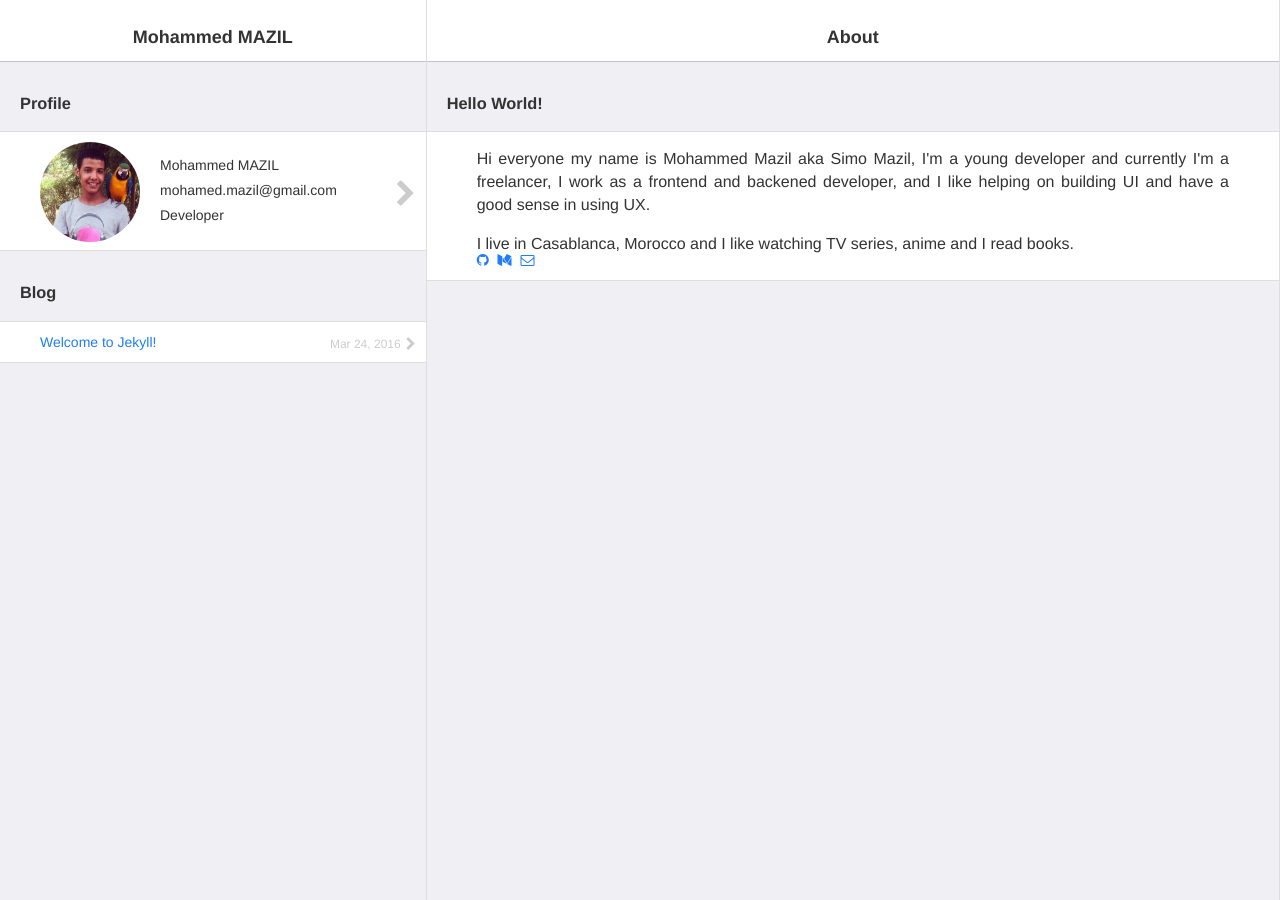
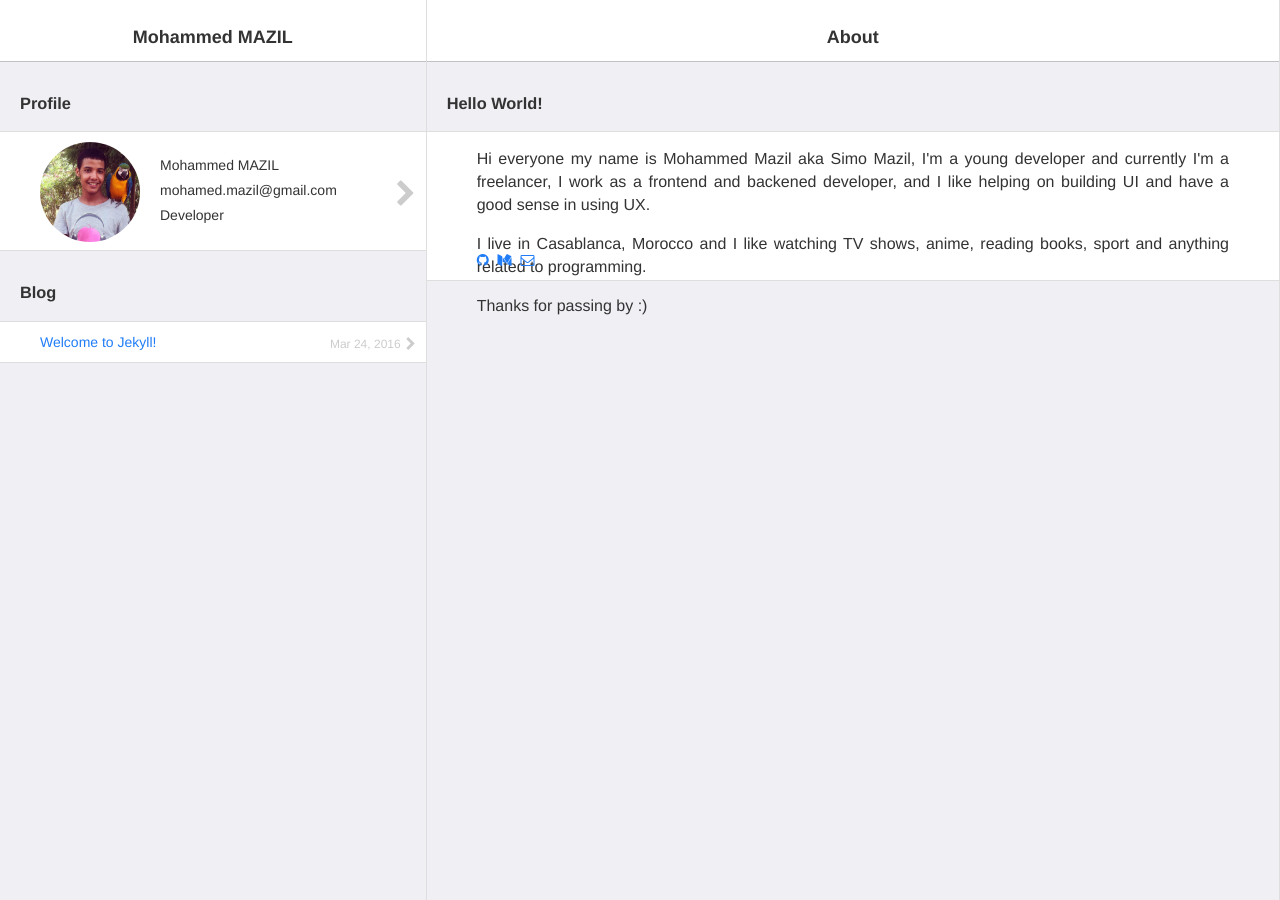
Before and after one commit to SimoMazil/simomazil.github.io, a Jekyll site: the page built from index.html, in a window 1280 px wide. Built offline with Jekyll 4.4.1, drawn with Linux system fonts in a browser that asks for light colours; nearby versions of some CDN libraries.

Commit message:
Update index.html

```diff
--- a/index.html
+++ b/index.html
@@ -44,8 +44,9 @@ layout: default
           I work as a frontend and backened developer, and I like helping on building UI and have a good sense in using UX.
         </p>
         <p>
-          I live in Casablanca, Morocco and I like watching TV series, anime and I read books.
+          I live in Casablanca, Morocco and I like watching TV shows, anime, reading books, sport and anything related to programming.
         </p>
+        <p>Thanks for passing by :)</p>
         <div class="socials">
           <a href="https://github.com/SimoMazil"><i class="fa fa-github"></i></a>
           <a href="https://medium.com/@simomazil"><i class="fa fa-medium"></i></a>
```
